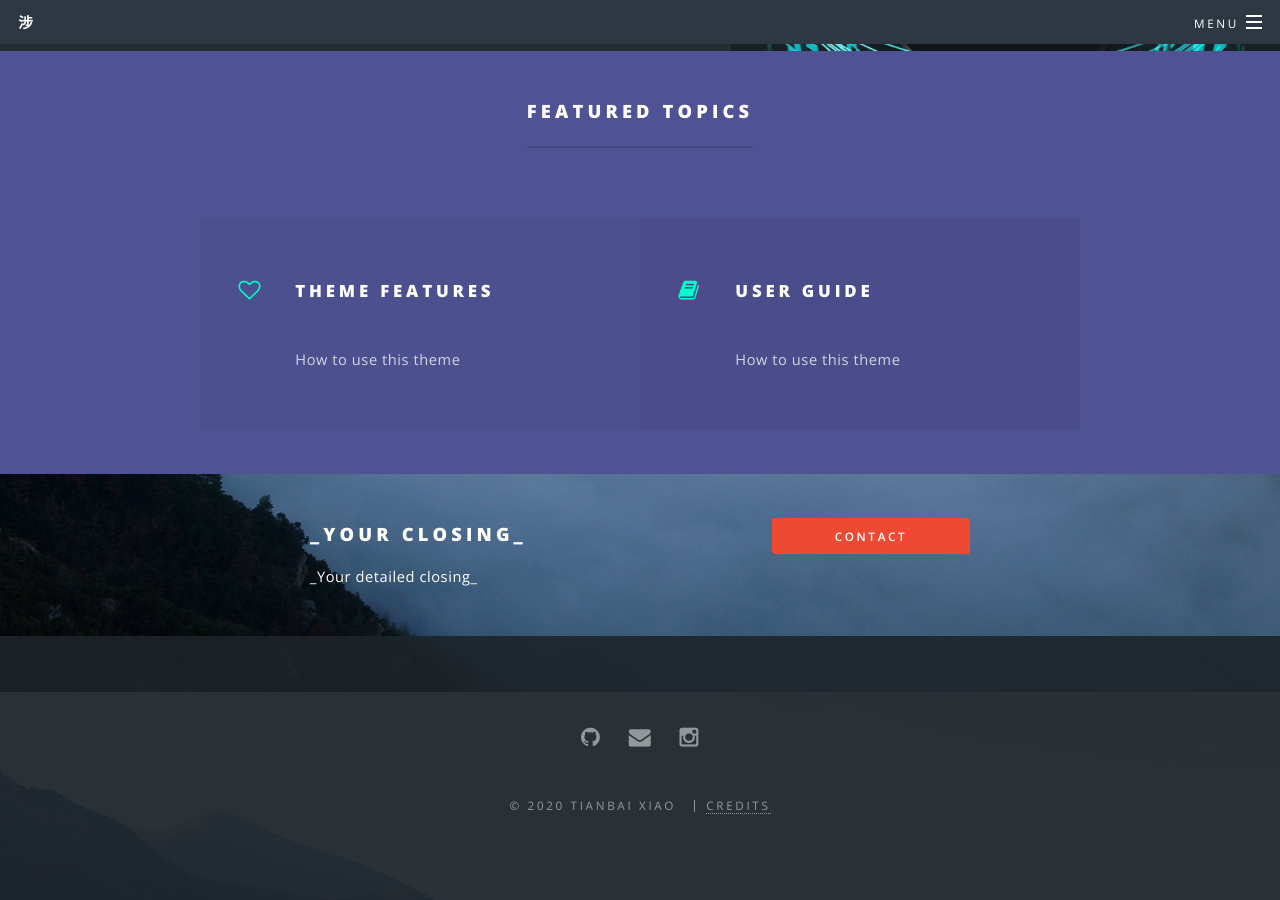
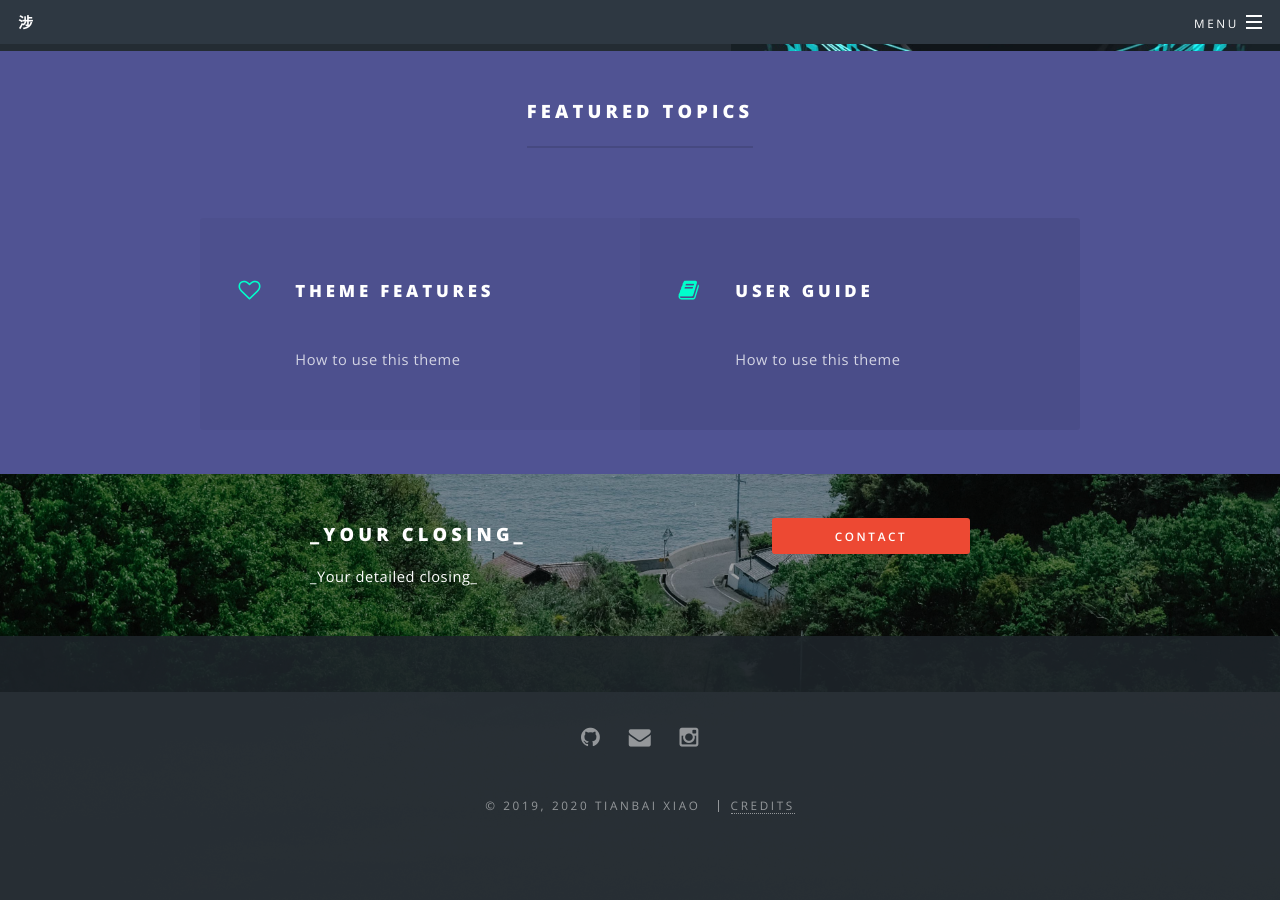
Before and after one commit to vavrines/blog2, a Jekyll site: the page built from index.md, in a window 1280 px wide and 900 px high, scrolled down 2008 px. Built offline with Jekyll 4.4.1, drawn with Linux system fonts in a browser that asks for light colours.

```diff
--- a/_config.yml
+++ b/_config.yml
@@ -16,7 +16,7 @@ description: 和光同尘
 owner:
   name: Tianbai Xiao
   url: "http://xiaotianbai.com" # your URL
-first_published: 2020 # if migrating another site, the year of your first publish
+first_published: 2019 # if migrating another site, the year of your first publish
                       # Must be a 4-digit integer year (math is used on it)
 url: "http://xiaotianbai.com" # the base hostname & protocol for this site
 baseurl: "" # the subpath of your site, e.g. /blog
```
Also changed, not shown: images/banner.jpg, images/banner1.jpg (added).
